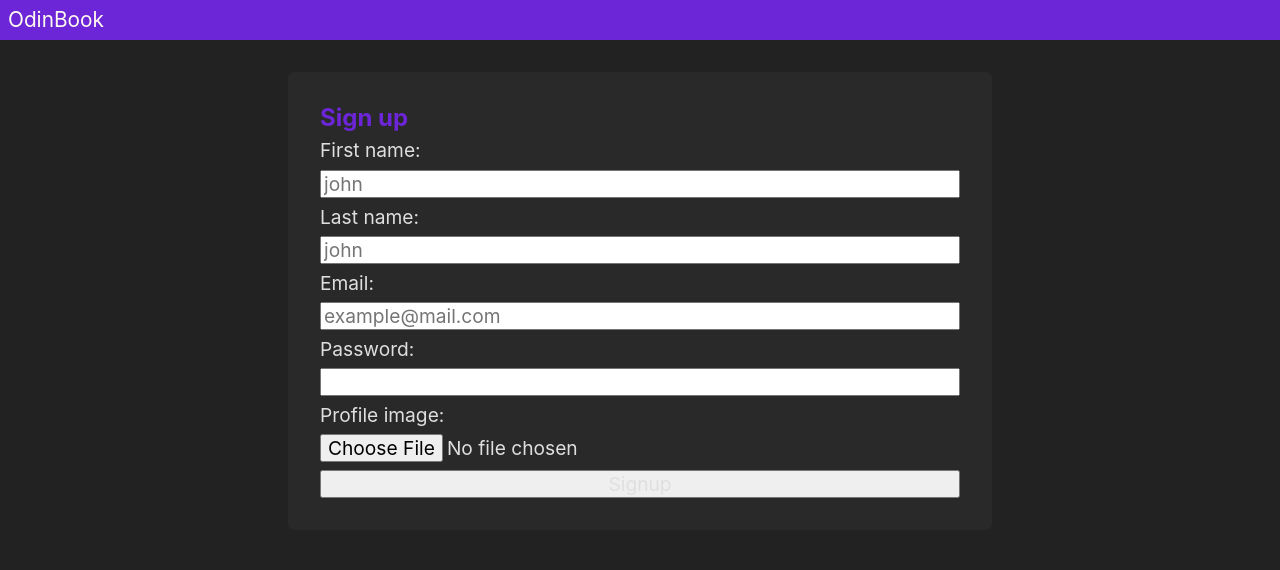
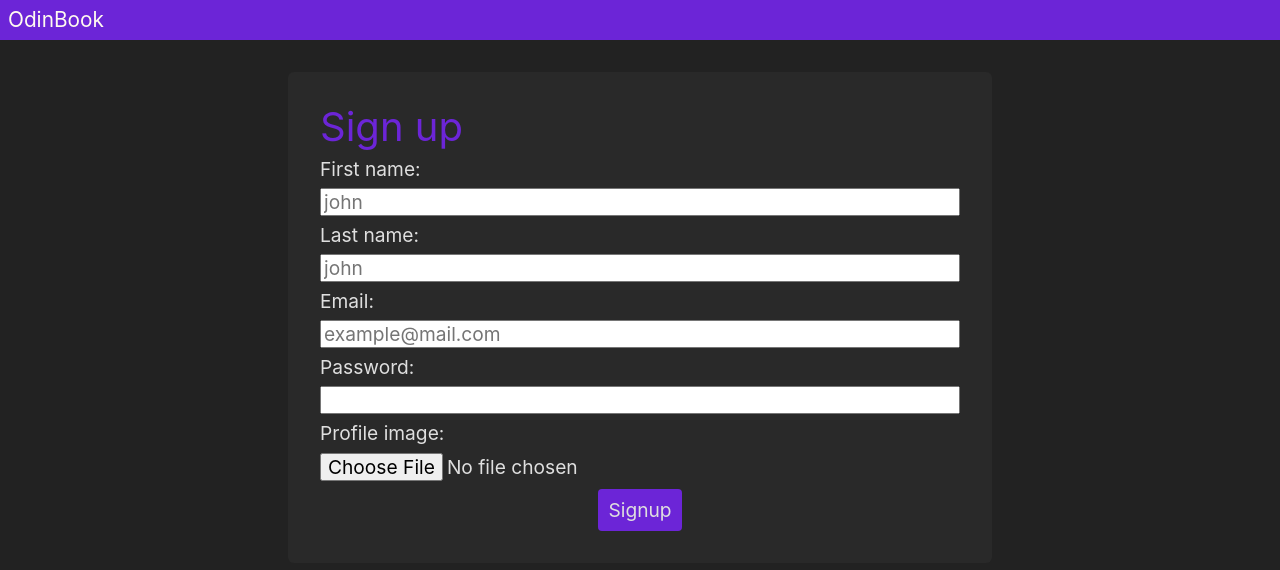
Before and after one commit to I-3B/PurpleBook-client, a React (Create React App) app: page /signup in a window 1280 px wide. Shown: the top 570 px of the page. Built offline with nearby package versions, Linux system fonts and the light colour scheme.

Commit message:
improve form styling

```diff
--- a/src/components/CommentSection.tsx
+++ b/src/components/CommentSection.tsx
@@ -7,6 +7,7 @@ import { fetchAPIForm } from "../utils/fetchAPI";
 import CommentList from "./CommentList";
 import Editor from "./Editor";
 import "./style/CommentSection.scss";
+import "./style/Form.scss";
 function CommentSection() {
     const editorTextRef = useRef<{ getText: () => string; setText: (value: string) => void }>();
     const [commentFormError, setCommentFormError] = useState<Array<responseError>>();
@@ -77,7 +78,7 @@ function CommentSection() {
         <section className="comments">
             <header>Comments</header>
             <form
-                className="comment-form"
+                className="comment-form form"
                 onSubmit={editComment ? editCommentSubmitted : newCommentSubmitted}
             >
                 <header>{editComment ? "Edit comment" : "Add comment"}</header>
--- a/src/components/style/CommentSection.scss
+++ b/src/components/style/CommentSection.scss
@@ -16,9 +16,7 @@
     min-width: 15rem;
   }
   .comment-form {
-    @extend .form;
     margin: auto;
-    background-color: var.$background-1;
     padding: 1rem;
     box-sizing: border-box;
     min-width: 100%;
--- a/src/components/style/Form.scss
+++ b/src/components/style/Form.scss
@@ -1,8 +1,6 @@
 @use "var";
-$form-background: #333;
 .form {
-  color: $form-background;
-  background-color: darken($color: $form-background, $amount: 4%);
+  background-color: darken($color: var.$background-2, $amount: 4%);
   display: flex;
   flex-direction: column;
   width: 80%;
@@ -14,13 +12,12 @@ $form-background: #333;
   position: relative;
   header {
     color: var.$primary;
-    font-weight: bold;
-    font-size: 1.5rem;
+    font-weight: normal;
+    font-size: 2.5rem;
   }
-  .buttons {
-    margin-left: auto;
-    display: flex;
-    gap: 5px;
+  input[type="text"] {
+    color: #111;
+  }
   input[type="submit"],
   button {
     cursor: pointer;
@@ -38,13 +35,20 @@ $form-background: #333;
       filter: brightness(0.5);
     }
   }
+  img {
+    border-radius: 3px;
+    border: 3px solid var.$primary;
   }
-
+  .delete {
+    background-color: rgb(152, 0, 0);
+    margin-right: 0;
+  }
   ul {
     list-style-type: "- ";
     padding-left: 1rem;
   }
-  .error {
+  .error,
+  .error * {
     margin: 0;
     color: tomato;
     font-size: 1rem;
```
Also changed, not shown: src/components/Signup.tsx (+2 -6 lines). Lines whose indentation alone changed are shown as unchanged.
